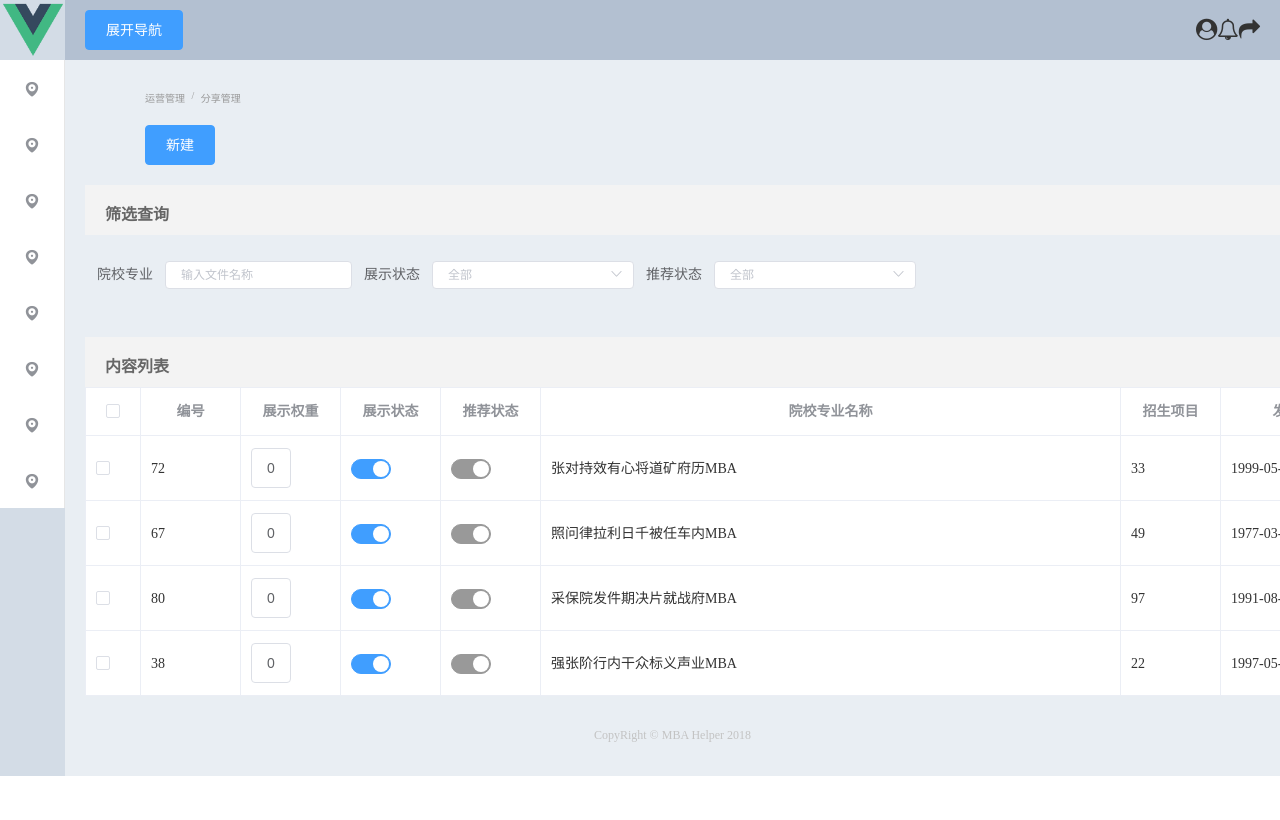
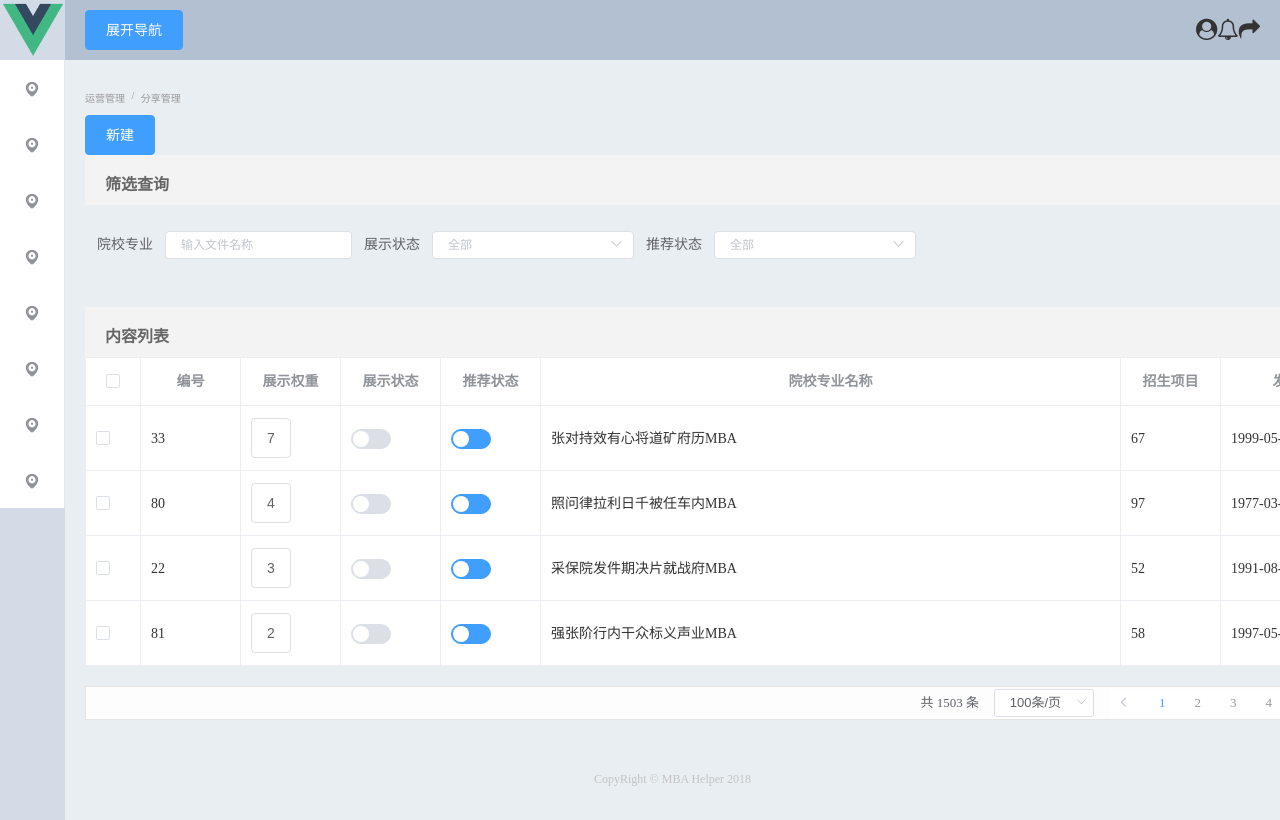
Before and after one commit to Promiseyufei/zslm_front, a Vue app: page /#/universMajorList in a window 1280 px wide. Built offline with nearby package versions, Linux system fonts and the light colour scheme.

Commit message:
合并分支

```diff
--- a/src/config/navigation.js
+++ b/src/config/navigation.js
@@ -81,7 +81,7 @@ export default [
                     {
                         "name":"选项一",
                         "index":1,
-                        "url":"/operate"
+                        "url":"/UniversMajorList"
                     },
                     {
                         "name":"选项二",
@@ -122,7 +122,7 @@ export default [
                     {
                         "name":"文件管理",
                         "index":2,
-                        "url":"/operate"
+                        "url":"/files"
                     }
                 ]
             }
@@ -164,7 +164,7 @@ export default [
                     {
                         "name":"资讯首页推荐",
                         "index":2,
-                        "url":"/test"
+                        "url":"/SelectUnivers"
                     },
                     {
                         "name":"广告位管理",
@@ -179,7 +179,7 @@ export default [
                     {
                         "name":"分享数据",
                         "index":1,
-                        "url":"/test"
+                        "url":"/data"
                     }
                 ]
             }
--- a/src/views/admin/SelectUnivers.vue
+++ b/src/views/admin/SelectUnivers.vue
@@ -129,6 +129,7 @@
 	}
 	.Select-top {
 		display: flex;
-		margin: 0 0 10px 60px;
+		width: 1500px;
+		margin: 0 auto;
 	}
 </style>
--- a/src/views/admin/UniversMajorList.vue
+++ b/src/views/admin/UniversMajorList.vue
@@ -15,31 +15,31 @@
             <el-button size="mini" type="primary" icon="el-icon-refresh" class="majorlist-queryrefresh" @click.native = "gettable_info">刷新</el-button>
         </div>
         <div class="majorlist-form">
-            <el-form class="majorlist-input" ref="filesForm" :model="filesForm" label-width="80px">
+            <el-form class="majorlist-input" label-width="80px">
                 <el-form-item label="院校专业">
-                    <el-input size="mini" v-model="filesForm.name1" placeholder="输入文件名称"></el-input>
+                    <el-input size="mini" v-model="name" placeholder="输入文件名称"></el-input>
                 </el-form-item>
                 <el-form-item label="展示状态">
-                    <el-select size="mini" v-model="filesForm.type" placeholder="全部">
+                    <el-select size="mini" v-model="type1" placeholder="全部">
                       <el-option label="区域一" value="shanghai"></el-option>
                       <el-option label="区域二" value="beijing"></el-option>
                     </el-select>
                 </el-form-item>
                 <el-form-item label="推荐状态">
-                    <el-select size="mini" v-model="filesForm.type" placeholder="全部">
+                    <el-select size="mini" v-model="type2" placeholder="全部">
                       <el-option label="区域一" value="shanghai"></el-option>
                       <el-option label="区域二" value="beijing"></el-option>
                     </el-select>
                 </el-form-item>
             </el-form>
-            <el-button size="mini" type="primary" icon="el-icon-search" class="majorlist-queryrefresh">查询</el-button>
+            <el-button size="mini" type="primary" icon="el-icon-search" class="majorlist-queryrefresh" @click.native = "gettable_info">查询</el-button>
         </div>
         <div class="majorlist-list">
             <i class=""></i>
             <p>内容列表</p>
             <div></div>
             <el-select size="mini" class="majorlist-selectone" v-model="value" placeholder="默认顺序">
-                <el-option v-for="item in options" :key="item.value" :label="item.label" :value="item.value">
+                <el-option v-for="item in options" :key="item.value" :label="item.label" :value="item.value" @click.native = "gettable_info">
                 </el-option>
             </el-select>
         </div>
@@ -49,17 +49,17 @@
                 <el-table-column label="编号" prop="id" width="100"></el-table-column>
                 <el-table-column label="展示权重" width="100">
                     <template slot-scope="scope">
-                        <el-input v-model="input"></el-input>
+                        <el-input v-model="majorlisttable[scope.$index].weight"></el-input>
                     </template>
                 </el-table-column>
                 <el-table-column label="展示状态" width="100">
                     <template slot-scope="scope">
-                        <el-switch v-model="value2"></el-switch>
+                        <el-switch v-model="majorlisttable[scope.$index].value2"></el-switch>
                     </template>
                 </el-table-column>
                 <el-table-column label="推荐状态" width="100">
                     <template slot-scope="scope">
-                        <el-switch v-model="value3" active-color="#999" inactive-color="#409eff">
+                        <el-switch v-model="majorlisttable[scope.$index].value3" active-color="#999" inactive-color="#409eff">
                         </el-switch>
                     </template>
                 </el-table-column>
@@ -74,15 +74,15 @@
                         </div>
                     </template>
                 </el-table-column>
-                <div v-for="val in tableTop">
-                  <el-table-column :type="val.type" :prop="val.prop" :label="val.label" :width="val.width">
+                <div>
+                  <el-table-column v-for="(val,index) in tableTop" :key="index" :type="val.type" :prop="val.prop" :label="val.label" :width="val.width">
                   </el-table-column>
                 </div>
             </el-table>
         </div>
-        <!-- <div class="footer">
+        <div class="footer">
             <Page ref = "page" :count="count" :number="number" :currentPage4="currentPage4" @gettable_info="gettable_info" @showbox="toshow2" :msg="msg"></Page>
-        </div> -->
+        </div>
     </div>
 </template>
 
@@ -90,25 +90,29 @@
     export default {
         data(){
             return{
+                currentPage4:2,
+                msg:0,
+                count:0,
+                number:0,
                 tableTop:[
-                  {type:'',prop:'name',label:'院校专业名称',width:580},
-                  {type:'',prop:'project',label:'招生项目',width:100},
-                  {type:'',prop:'time',label:'发布时间',width:160},
+                  {prop:'name',label:'院校专业名称',width:580},
+                  {prop:'project',label:'招生项目',width:100},
+                  {prop:'time',label:'发布时间',width:160},
                 ],
                 majorlisttable:[{
+                  weight:'',
                   id:'',
                   name:'',
                   project:'',
                   time:'',
+                  value2:true,
+                  value3:'',
                 }],
                 value:'',
-                value2:'',
-                value3:true,
-                input:0,
-                filesForm: {
-                    name1:'',
-                    type:'',
-                },
+                // input:'',
+                name:'',
+                type1:'',
+                type2:'',
                 options: [
                     {
                       value: '选项1',
@@ -126,21 +130,61 @@
             }
         },
         methods:{
+            toshow2(msg) {
+                this.msg = msg;
+                console.log(this.msg);
+            },
             handleCurrentChange(val) {
                 this.currentRow = val;
+            },
+            // changeCount: function(val,index) {
+            //   var re = /^[0-9]+.?[0-9]*$/;
+            //   if (!re.test(val)) {
+            //     this.message(true,'请输入数值','warning');
+            //     this.tableData3[index].show_weight = this.inputval;
+            //     // console.log(this.show_weight[index]);
+            //   } else if (val<0||val>1000) {
+            //     this.message(true,'权值范围为0~100','warning');
+            //     this.tableData3[index].show_weight = this.inputval;
+            //   } else {
+            //     this.$confirm('此操作将修改该图片的权值, 是否继续?', '提示', {
+            //       confirmButtonText: '确定',
+            //       cancelButtonText: '取消',
+            //       type: 'warning'
+            //     }).then(() => {
+            //       this.$message({
+            //         type: 'success',
+            //         message: '修改成功!'
+            //       });
+            //     }).catch(() => {
+            //       this.tableData3[index].show_weight = this.inputval;
+            //       this.$message({
+            //         type: 'info',
+            //         message: '已取消修改'
+            //       });
+            //     });
+            //   }
+            // },
+            focusCount:function(){
+                this.input = val;
+                console.log(this.TableValue);
             },
             gettable_info:function(){
                 var that = this;
                 axios.post('/admin/UniversMajorList/gettable-info',{
                     // type: that.filesForm.type,
                     // name1: that.filesForm.name1,
+                    // input: that.input,
                 })
                 .then(function (response) {
                     // that.page++;
                     var res = response.data;
                     if (res.code == 0) {
                         that.majorlisttable = res.data;
-                        that.id = res.id;
+                        that.count = res.count;
+                        // that.weight = res.weight;
+                        // that.id = res.id;
+                        // that.input = res.input;
                         console.log(that.id);
                     };
                 })
@@ -253,7 +297,8 @@
         margin: 0 auto;
     }
     .majorlist-button {
-        margin: 0 0 20px 60px;
+        margin: 0 auto;
+        width: 1500px;
     }
     .span {
         margin: 10px 6.5px;
@@ -264,7 +309,8 @@
     }
     .majorlist-top {
         display: flex;
-        margin: 0 0 10px 60px;
+        margin: 0 auto;
+        width: 1500px;
     }
 
 
--- a/src/views/admin/data.vue
+++ b/src/views/admin/data.vue
@@ -30,18 +30,19 @@
 			<i class=""></i>
 			<p>内容列表</p>
 			<div></div>
-			<el-select size="mini" class="datalist-selectone" v-model="value" placeholder="请选择">
+			<!-- <el-select size="mini" class="datalist-selectone" v-model="value" placeholder="请选择">
 			    <el-option v-for="item in options" :key="item.value" :label="item.label" :value="item.value">
 			    </el-option>
-			</el-select>
-			<el-select size="mini" class="datalist-selecttwo" v-model="value" placeholder="请选择">
-			    <el-option v-for="item in options" :key="item.value" :label="item.label" :value="item.value">
+			</el-select> -->
+			<el-select size="mini" class="datalist-selecttwo" v-model="value" placeholder="默认顺序">
+			    <el-option v-for="item in options" :key="item.value" :label="item.label" :value="item.value" @click.native = "gettable_info">
 			    </el-option>
 			</el-select>
 		</div>
 		<div class="datatable">
 			<el-table ref="singleTable" :data="Datatable" border @current-change="handleCurrentChange" style="width: 100%">
-				<el-table-column type="index" width="50"></el-table-column>
+				<!-- <el-table-column label="编号" prop="id" width="100"></el-table-column> -->
+				<!-- <el-table-column type="index" width="50"></el-table-column> -->
 				<div v-for="val in tableTop">
 					<el-table-column :type="val.type" :property="val.property" :label="val.label" :width="val.width"></el-table-column>
 				</div>
@@ -63,17 +64,19 @@ export default {
 	    		number:0,
 		        value: '',
 	    		tableTop:[
-	          {type:'',property:'content',label:'分享内容',width:700},
-	          {type:'',property:'type',label:'内容类型',width:150},
-	          {type:'',property:'pagedata',label:'页面浏览量',width:100},
-	          {type:'',property:'wxdata',label:'微信分享次数',width:100},
-	          {type:'',property:'wxdatas',label:'微信引流数',width:100},
-	          {type:'',property:'wbdata',label:'微博分享次数',width:100},
-	          {type:'',property:'wbdatas',label:'微博引流数',width:100},
-	          {type:'',property:'datas',label:'总引流数',width:100},
+		          {property:'content',label:'分享内容',width:650},
+	    		  {property:'id',label:'编号',width:100},
+		          {property:'type',label:'内容类型',width:150},
+		          {property:'pagedata',label:'页面浏览量',width:100},
+		          {property:'wxdata',label:'微信分享次数',width:100},
+		          {property:'wxdatas',label:'微信引流数',width:100},
+		          {property:'wbdata',label:'微博分享次数',width:100},
+		          {property:'wbdatas',label:'微博引流数',width:100},
+		          {property:'datas',label:'总引流数',width:100},
 		        ],
 	    		Datatable: [{
 		          content:'',
+	    		  id:'',
 		          type:'',
 		          pagedata:'',
 		          wxdata:'',
@@ -90,15 +93,15 @@ export default {
 		    	options: [
 			        {
 			          value: '选项3',
-		          label: '蚵仔煎'
+			          label: '时间'
 			        },
 			        {
 			          value: '选项4',
-		          label: '龙须面'
+			          label: '浏览量'
 			        },
 			        {
 			          value: '选项5',
-		          label: '北京烤鸭'
+			          label: '分享次数'
 			        }
 		        ],
 		    };
@@ -138,6 +141,19 @@ export default {
 	}
 </script>
 
+</script>
+
+<!-- 全局样式 -->
+<style>
+
+    /*表头文本居中*/
+    .datatable .el-table th.is-leaf {
+        text-align: center;
+        font-size: 12px;
+        font-weight: bold;
+    }
+</style>
+
 <style scoped>
 	.el-table {
 		color: #333;
@@ -176,15 +192,11 @@ export default {
 		margin: 0 auto;
 		text-align: center;
 	}
-	.datalist-selectone {
-		position: absolute;
-		right: 120px;
-	}
 	.datalist-selecttwo {
 		position: absolute;
 		right: 10px;
 	}
-	.datalist-selectone,.datalist-selecttwo {
+	.datalist-selecttwo {
 		width: 100px;
 		margin: 10px 0;
 	}
@@ -229,6 +241,7 @@ export default {
 	}
 	.dataAll-top {
 		display: flex;
-		margin: 0 0 10px 60px;
+		margin: 0 auto;
+		width: 1500px;
 	}
 </style>
--- a/src/views/admin/files.vue
+++ b/src/views/admin/files.vue
@@ -56,6 +56,7 @@
         </el-select> -->
 	  	</div>
 	  	<!-- <Table ref = "table"></Table> -->
+      <div class="file-table">
         <el-table :data="tableData" border style="width: 100%">
           <el-table-column type="selection" width="55"></el-table-column>
           <el-table-column label="操作" width="200">
@@ -70,6 +71,7 @@
             </el-table-column>
           </div>
         </el-table>
+      </div>
     <div class="footer">
       <Page ref = "page" :count="count" :number="number" :currentPage4="currentPage4" @query="query" @showbox="toshow2" :msg="msg"></Page>
     </div>
@@ -232,8 +234,24 @@ export default {
 
 </script>
 
+</script>
+
+<!-- 全局样式 -->
+<style>
+
+    /*表头文本居中*/
+    .file-table .el-table th.is-leaf {
+        text-align: center;
+    }
+</style>
+
 <style scoped>
   /* 表格样式 */
+  .file-table {
+    width: 1500px;
+    margin: 0 auto;
+    text-align: center;
+  }
   .el-table__header-wrapper {
     border-color: #000;
   }
@@ -250,16 +268,6 @@ export default {
   .el-button--text, .el-button--text.is-disabled, .el-button--text.is-disabled:focus, .el-button--text.is-disabled:hover, .el-button--text:active {
       margin-left: 20px;
   }
-
-
-
-
-
-
-
-
-
-
 	.filesTop {
 		width: 1500px;
 		margin: 0 auto;
@@ -316,7 +324,7 @@ export default {
     width: 80px;
     height: 30px;
     position: absolute;
-    right: -32px;
+    right: 50px;
     bottom: 5px;
     background-color: #fff;
     border-color: #CCC;
@@ -335,13 +343,13 @@ export default {
     /*margin-left: 5px;*/
   }
   .filesForm div {
-    margin: 0 auto;
+    /*margin: 0 auto;*/
   }
   .filesForm {
     width: 1500px;
     display: flex;
     position: relative;
-    margin: 0 0 20px 0 ;
+    margin: 0 auto ;
   }
   .el-table {
     color: #333;
--- a/util/mock/youqiqin_mock.js
+++ b/util/mock/youqiqin_mock.js
@@ -45,8 +45,8 @@ Mock.mock('/admin/files/huoQuChaXunTaioJian',{
 Mock.mock('/admin/data/getdata-table',{
 	"code":0,
 	"data|4": [{
-				// 'date1': '@cword(1)' ,
 				'content': '@cword(10)',
+				'id': '@integer(1, 100)' ,
 				'type':'@cword(4)',
 		        'pagedata':'@integer(1, 100)',
 		        'wxdata':'@integer(1, 100)',
@@ -54,6 +54,7 @@ Mock.mock('/admin/data/getdata-table',{
 		        'wbdata':'@integer(1, 100)',
 		        'wbdatas':'@integer(1, 100)',
 		        'datas':'@integer(1, 100)',
+
 			},
 			],
 	"count":'@integer(1000, 2000)',
@@ -68,12 +69,14 @@ Mock.mock('/admin/data/getdata-table',{
 Mock.mock('/admin/UniversMajorList/gettable-info',{
 	"code":0,
 	"data|4": [{
+				"weight":'@integer(1, 100)',
 				'id':'@integer(1, 100)',
 				'name': '@cword(11)'+'MBA',
 		        'project':'@integer(1, 100)',
 		        'time':'@datetime("yyyy-MM-dd  HH:mm:ss")',
 			},
 			],
+	"count":'@integer(1000, 2000)',
 	// "count":'@integer(1000, 2000)',
 
 })
```
Lines whose indentation alone changed are shown as unchanged.
